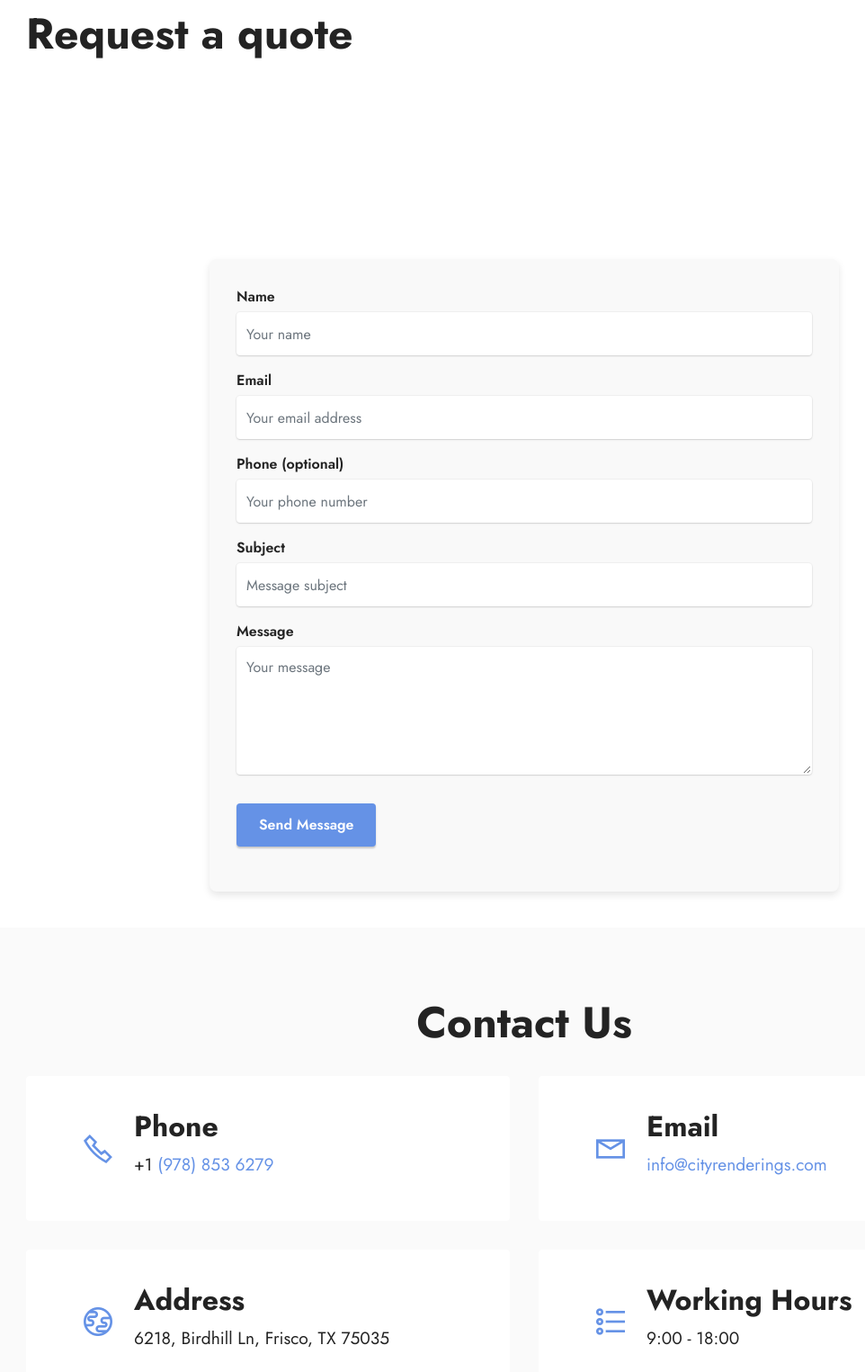
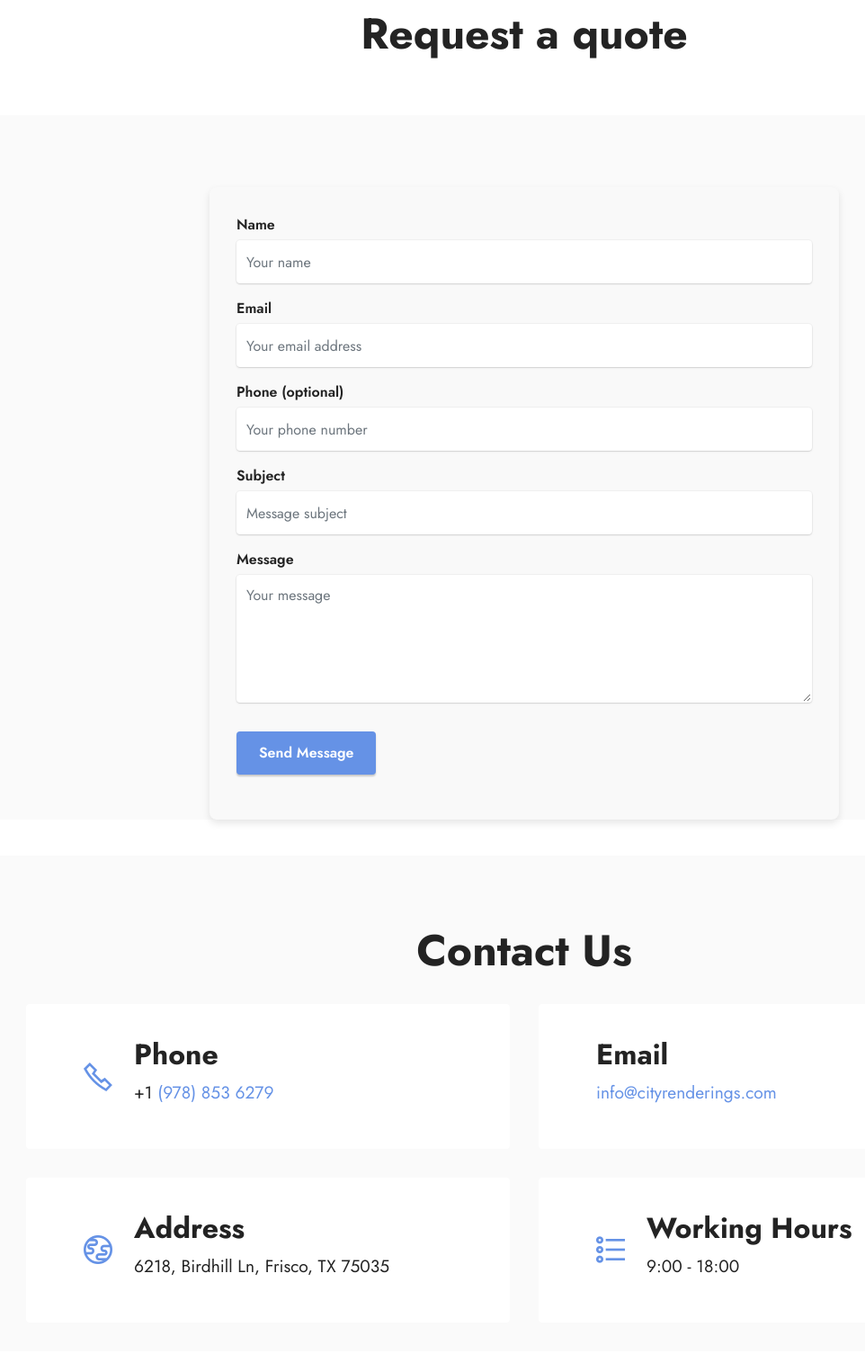
Before and after one commit to rajmat2025/cityrenderings1, a plain HTML site: page index.html in a window 1280 px wide. Shown: the part 2654-4179 px from the top of the page at 90% size, without its empty margins (57-1019 px from the left). Drawn offline with Linux system fonts and the light colour scheme; files whose address does not match are found by name.

Commit message:
Update index.html with manual changes

```diff
--- a/index.html
+++ b/index.html
@@ -245,14 +245,15 @@ document.getElementById('contactForm').addEventListener('submit', async (e) => {
 <section data-bs-version="5.1" class="content10 cid-sFAZRnJnnI" id="content10-22">
 
     <div class="container">
-        <div class="row justify-content-center">
-            <div class="col-12 col-md">
-                <h6 class="mbr-section-subtitle mbr-fonts-style mb-4 display-2"><strong>Request a quote</strong></h6>
-            </div>
+       <div class="mbr-section-head">
+            <h3 class="mbr-section-title mbr-fonts-style align-center mb-0 display-2">
+                <strong>Request a quote</strong>
+            </h3>
+
         </div>
     </div>
 </section>
-<section data-bs-version="5.1" class="content10 cid-sFAZRnJnnI" id="content10-221"></section>
+<section data-bs-version="5.1" class="contacts2 cid-sFzIA7KGYz" id="content10-221">
  <div class="container">
 <form id="contactForm" class="contact-form" novalidate>
   <div class="form-group mb-3">
@@ -299,7 +300,6 @@ document.getElementById('contactForm').addEventListener('submit', async (e) => {
             <h3 class="mbr-section-title mbr-fonts-style align-center mb-0 display-2">
                 <strong>Contact Us</strong>
             </h3>
-            <h4 class="mbr-section-subtitle mbr-fonts-style align-center mb-0 mt-2 display-7"></h4>
         </div>
         <div class="row justify-content-center mt-4">
             <div class="card col-12 col-md-6">
@@ -318,9 +318,7 @@ document.getElementById('contactForm').addEventListener('submit', async (e) => {
             </div>
             <div class="card col-12 col-md-6">
                 <div class="card-wrapper">
-                    <div class="image-wrapper">
-                        <span class="mbr-iconfont mobi-mbri-letter mobi-mbri"></span>
-                    </div>
+
                     <div class="text-wrapper">
                         <h6 class="card-title mbr-fonts-style mb-1 display-5">
                             <strong>Email</strong>
```
